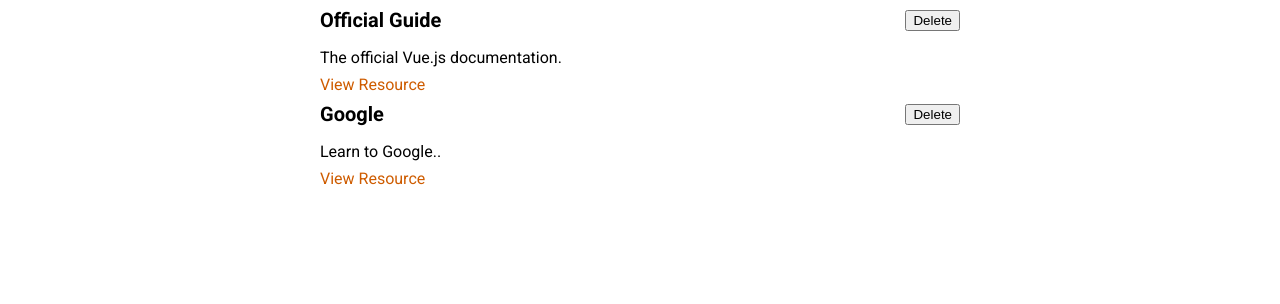
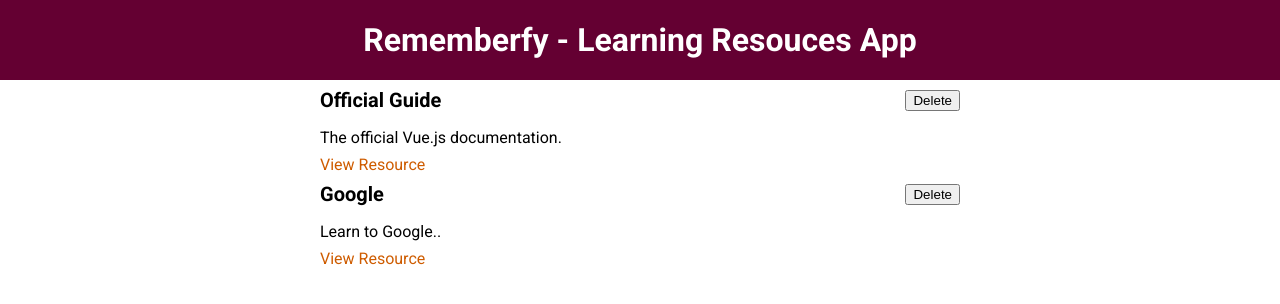
Before and after one commit to lutefisk-development/Learning-Resources-App-Vue-Project, a Vue app: page / in a window 1280 px wide. Shown: the top 304 px of the page. Built offline with nearby package versions, Linux system fonts and the light colour scheme.

Commit message:
Imported the TheHeader component, using the component and passing a title as props

```diff
--- a/src/App.vue
+++ b/src/App.vue
@@ -1,12 +1,15 @@
 <template>
+  <the-header title="Rememberfy - Learning Resouces App"></the-header>
   <stored-resources :resources="storedResources"></stored-resources>
 </template>
 
 <script>
 import StoredResources from './components/learning-resources/StoredResources.vue';
+import TheHeader from './components/layouts/TheHeader.vue';
 export default {
   components: {
     StoredResources,
+    TheHeader,
   },
   data() {
     return {
```
